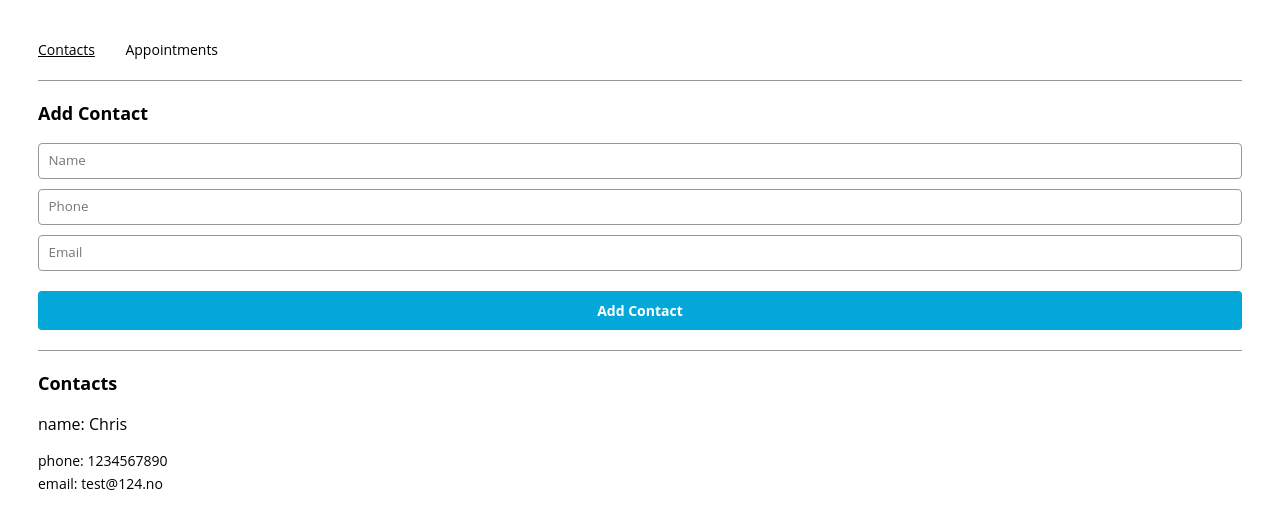
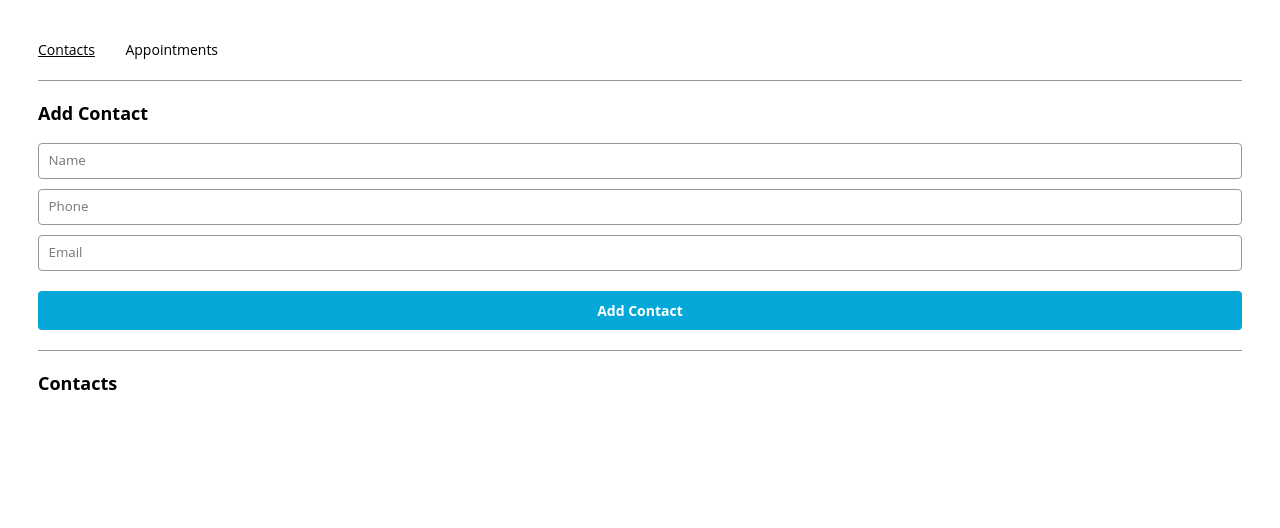
Before and after one commit to erdvik/appointment-planner, a React (Create React App) app: page /contacts in a window 1280 px wide. Shown: the top 528 px of the page. Built offline with nearby package versions, Linux system fonts and the light colour scheme.

Commit message:
squash one bug with adding contacts

```diff
--- a/src/App.js
+++ b/src/App.js
@@ -7,7 +7,7 @@ import { ContactsPage } from "./containers/contactsPage/ContactsPage";
 function App() {
 
   //Define state variables for contacts and appointments
-  const [contacts, setContacts] = useState([{name: "Chris", phone: "1234567890", email: "test@124.no"}]);
+  const [contacts, setContacts] = useState([]);
   const [appointments, setAppointments] = useState([]);
 
   const ROUTES = {
@@ -43,7 +43,7 @@ function App() {
             <ContactsPage contacts={contacts} addContact={addContact}/>
           </Route>
           <Route path={ROUTES.APPOINTMENTS}>
-            <AppointmentsPage appointments={appointments} addAppointment={addAppointment}/>
+            <AppointmentsPage appointments={appointments} addAppointment={addAppointment} contacts={contacts} />
           </Route>
         </Switch>
       </main>
--- a/src/containers/appointmentsPage/AppointmentsPage.js
+++ b/src/containers/appointmentsPage/AppointmentsPage.js
@@ -9,7 +9,7 @@ export const AppointmentsPage = (props) => {
 
   // Define state variables for appointment info
   const [title, setTitle] = useState("");
-  const [contact, setContact] = useState("");
+  const [contact, setContact] = useState(contacts.lentgt > 0 ? contacts[0].name : "");
   const [date, setDate] = useState("");
   const [time, setTime] = useState("");
 
```
